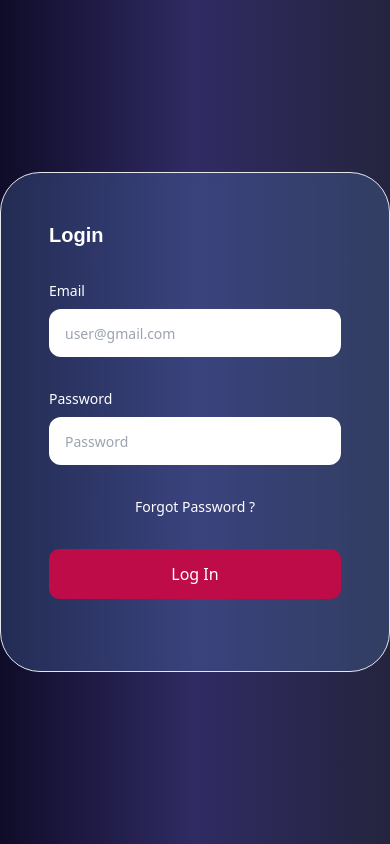
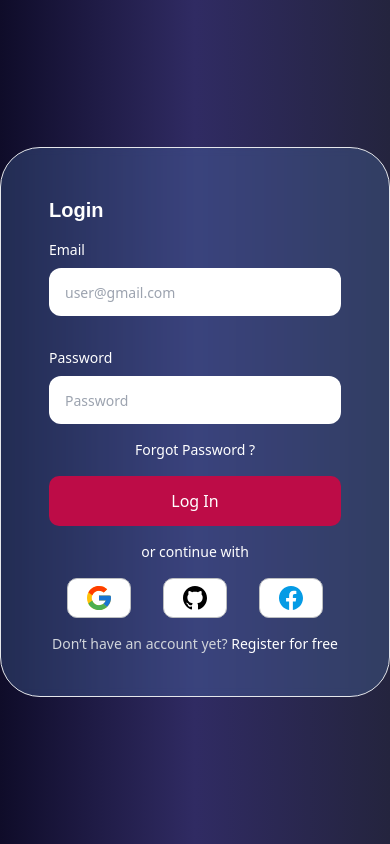
Before and after one commit to KartikGupta3/LoginAuth, a React (Create React App) app in the folder frontend/: page / in a window 390 px wide. Built offline with nearby package versions, Linux system fonts and the light colour scheme.

Commit message:
fix responsiveness of log in

```diff
--- a/frontend/src/Components/Login.js
+++ b/frontend/src/Components/Login.js
@@ -11,7 +11,11 @@
   return (
     <>
       <div className="relative">
-        <img className="hidden lg:inline absolute bottom-0 right-0 h-32" src={image1} alt="" />
+        <img
+          className="hidden lg:inline absolute bottom-0 right-0 h-32"
+          src={image1}
+          alt=""
+        />
         <img
           className="hidden lg:inline absolute bottom-16 left-[430px] h-52 z-1"
           src={image2}
@@ -58,8 +62,8 @@
           alt=""
         />
         <div className="flex items-center justify-center bg-gradient-to-r from-[#0F0C29] via-[#302B63] to-[#24243E] h-screen w-screen z-99">
-          <div className="bg-[rgba(88,130,193,0.28)] rounded-[40px] w-[500px] h-[500px] border border-solid backdrop-blur-sm">
-            <div className="flex flex-col p-12 gap-8 text-white">
+          <div className="bg-[rgba(88,130,193,0.28)] rounded-[40px] w-[500px] h-[550px] border border-solid backdrop-blur-sm">
+            <div className="flex flex-col p-12 gap-4 text-white">
               <div className="font-semibold text-xl font-gilroy">Login</div>
               <div className="flex flex-col gap-8">
                 <div className="flex flex-col gap-2 text-white text-sm">
@@ -82,8 +86,73 @@
                 </div>
               </div>
               <button className="text-sm">Forgot Password ?</button>
-              <div class="flex items-center justify-center bg-[#BD0C47] rounded-[10px] w-full h-[50px]">
+              <button class="flex items-center justify-center bg-[#BD0C47] rounded-[10px] w-full h-[50px]">
                 Log In
+              </button>
+              <div className="flex flex-col items-center gap-4">
+                <div className="text-sm">or continue with</div>
+                <button className="flex gap-8">
+                  <button class=" flex items-center justify-center bg-[#ffffff] rounded-[10px] border-solid border-[#bcbec0] border w-16 lg:w-[116px] h-[40px]">
+                    <svg
+                      width="24"
+                      height="24"
+                      viewBox="0 0 24 24"
+                      fill="none"
+                      xmlns="http://www.w3.org/2000/svg"
+                    >
+                      <path
+                        d="M23.7662 9.64963H22.7996V9.59983H11.9998V14.3998H18.7815C17.7921 17.1939 15.1335 19.1997 11.9998 19.1997C8.02366 19.1997 4.79992 15.9759 4.79992 11.9998C4.79992 8.02366 8.02366 4.79992 11.9998 4.79992C13.8352 4.79992 15.5049 5.4923 16.7763 6.62329L20.1705 3.22914C18.0273 1.23178 15.1605 0 11.9998 0C5.37291 0 0 5.37291 0 11.9998C0 18.6267 5.37291 23.9996 11.9998 23.9996C18.6267 23.9996 23.9996 18.6267 23.9996 11.9998C23.9996 11.1952 23.9168 10.4098 23.7662 9.64963Z"
+                        fill="#FFC107"
+                      />
+                      <path
+                        d="M1.38278 6.41449L5.32531 9.30584C6.3921 6.66468 8.97565 4.79992 11.999 4.79992C13.8344 4.79992 15.5041 5.4923 16.7755 6.62328L20.1697 3.22914C18.0265 1.23178 15.1597 0 11.999 0C7.38988 0 3.39275 2.60215 1.38278 6.41449Z"
+                        fill="#FF3D00"
+                      />
+                      <path
+                        d="M12 24C15.0995 24 17.9159 22.8138 20.0452 20.8848L16.3313 17.7421C15.0861 18.6891 13.5644 19.2013 12 19.2001C8.87884 19.2001 6.22868 17.2099 5.2303 14.4326L1.31717 17.4475C3.30313 21.3336 7.33627 24 12 24Z"
+                        fill="#4CAF50"
+                      />
+                      <path
+                        d="M23.7662 9.64964H22.7996V9.59984H11.9998V14.3998H18.7815C18.3082 15.7296 17.4557 16.8916 16.3293 17.7423L16.3311 17.7411L20.045 20.8838C19.7823 21.1226 23.9996 17.9997 23.9996 11.9998C23.9996 11.1952 23.9168 10.4098 23.7662 9.64964Z"
+                        fill="#1976D2"
+                      />
+                    </svg>
+                  </button>
+                  <button class=" flex items-center justify-center bg-[#ffffff] rounded-[10px] border-solid border-[#bcbec0] border w-16 lg:w-[116px] h-[40px]">
+                    <svg
+                      width="24"
+                      height="24"
+                      viewBox="0 0 24 24"
+                      fill="none"
+                      xmlns="http://www.w3.org/2000/svg"
+                    >
+                      <path
+                        fill-rule="evenodd"
+                        clip-rule="evenodd"
+                        d="M12 0C5.37 0 0 5.37 0 12C0 17.31 3.435 21.795 8.205 23.385C8.805 23.49 9.03 23.13 9.03 22.815C9.03 22.53 9.015 21.585 9.015 20.58C6 21.135 5.22 19.845 4.98 19.17C4.845 18.825 4.26 17.76 3.75 17.475C3.33 17.25 2.73 16.695 3.735 16.68C4.68 16.665 5.355 17.55 5.58 17.91C6.66 19.725 8.385 19.215 9.075 18.9C9.18 18.12 9.495 17.595 9.84 17.295C7.17 16.995 4.38 15.96 4.38 11.37C4.38 10.065 4.845 8.985 5.61 8.145C5.49 7.845 5.07 6.615 5.73 4.965C5.73 4.965 6.735 4.65 9.03 6.195C9.99 5.925 11.01 5.79 12.03 5.79C13.05 5.79 14.07 5.925 15.03 6.195C17.325 4.635 18.33 4.965 18.33 4.965C18.99 6.615 18.57 7.845 18.45 8.145C19.215 8.985 19.68 10.05 19.68 11.37C19.68 15.975 16.875 16.995 14.205 17.295C14.64 17.67 15.015 18.39 15.015 19.515C15.015 21.12 15 22.41 15 22.815C15 23.13 15.225 23.505 15.825 23.385C18.2072 22.5807 20.2772 21.0497 21.7437 19.0074C23.2101 16.965 23.9993 14.5143 24 12C24 5.37 18.63 0 12 0Z"
+                        fill="black"
+                      />
+                    </svg>
+                  </button>
+                  <button class=" flex items-center justify-center bg-[#ffffff] rounded-[10px] border-solid border-[#bcbec0] border w-16 lg:w-[116px] h-[40px]">
+                    <svg
+                      width="24"
+                      height="24"
+                      viewBox="0 0 24 24"
+                      fill="none"
+                      xmlns="http://www.w3.org/2000/svg"
+                    >
+                      <path
+                        d="M24 12.0735C24 5.4045 18.627 -0.00149536 12 -0.00149536C5.36999 4.63868e-06 -0.00300598 5.40451 -0.00300598 12.075C-0.00300598 18.1005 4.38599 23.0955 10.122 24.0015V15.564H7.07699V12.075H10.125V9.4125C10.125 6.387 11.9175 4.716 14.658 4.716C15.972 4.716 17.3445 4.9515 17.3445 4.9515V7.9215H15.831C14.3415 7.9215 13.8765 8.853 13.8765 9.8085V12.0735H17.2035L16.6725 15.5625H13.875V24C19.611 23.094 24 18.099 24 12.0735Z"
+                        fill="#059BE5"
+                      />
+                    </svg>
+                  </button>
+                </button>
+                <button className="text-gray-300 text-sm">
+                  Don’t have an account yet?{" "}
+                  <span className="text-white">Register for free</span>
+                </button>
               </div>
             </div>
           </div>
```
